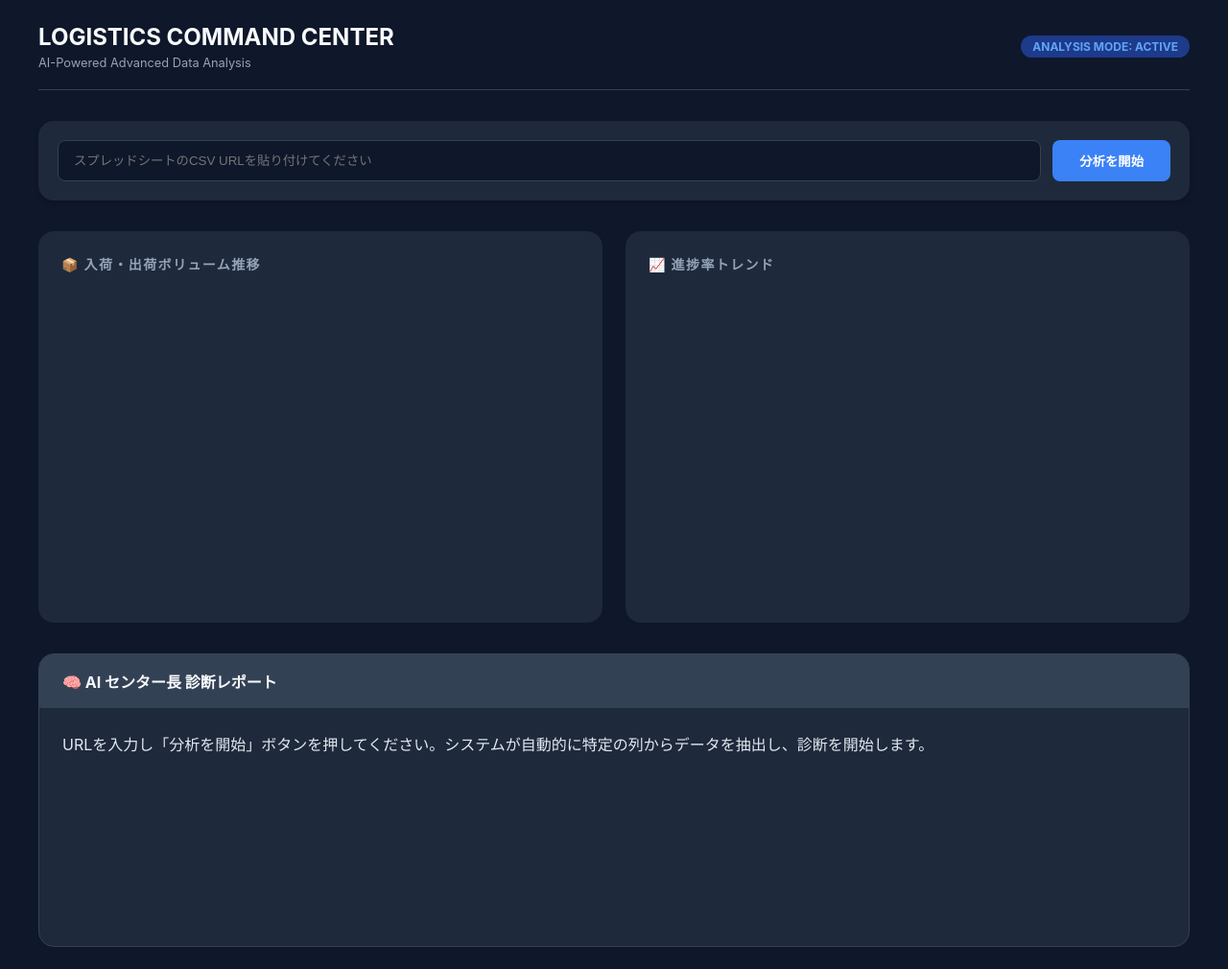
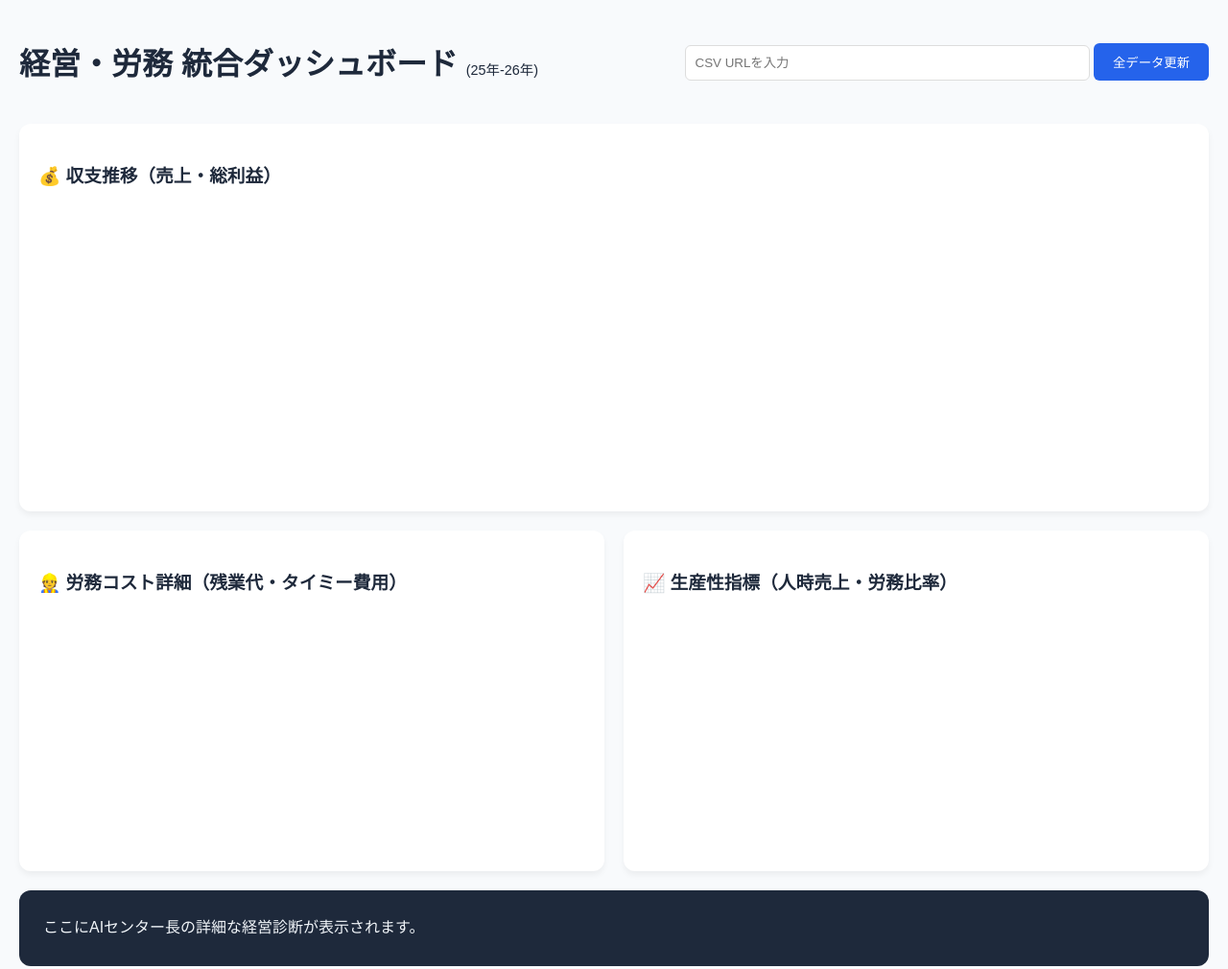
Before and after one commit to haraki-boop/super-dashboard, a plain HTML site: page index.html in a window 1280 px wide. Shown: the whole page at 96% size. Drawn offline with nearby package versions, Linux system fonts and the light colour scheme.

Commit message:
Update index.html

```diff
--- a/index.html
+++ b/index.html
@@ -2,183 +2,136 @@
 <html lang="ja">
 <head>
     <meta charset="UTF-8">
-    <meta name="viewport" content="width=device-width, initial-scale=1.0">
-    <title>Logistics Intelligence Dashboard</title>
+    <title>Executive Logistics Dashboard</title>
     <script src="https://cdn.jsdelivr.net/npm/chart.js"></script>
     <style>
-        :root {
-            --bg: #0f172a;
-            --surface: #1e293b;
-            --primary: #3b82f6;
-            --accent: #ef4444;
-            --success: #10b981;
-            --text-main: #f8fafc;
-            --text-sub: #94a3b8;
-        }
-        body {
-            font-family: -apple-system, BlinkMacSystemFont, "Segoe UI", Roboto, sans-serif;
-            background-color: var(--bg);
-            color: var(--text-main);
-            margin: 0;
-            padding: 24px;
-        }
-        .container { max-width: 1200px; margin: 0 auto; }
-
-        header { display: flex; justify-content: space-between; align-items: center; margin-bottom: 32px; border-bottom: 1px solid #334155; padding-bottom: 20px; }
-        .badge { background: #1e3a8a; color: #60a5fa; padding: 4px 12px; border-radius: 9999px; font-size: 0.75rem; font-weight: 700; }
-
-        .input-card {
-            background: var(--surface);
-            padding: 20px;
-            border-radius: 16px;
-            margin-bottom: 32px;
-            display: flex;
-            gap: 12px;
-            box-shadow: 0 4px 6px -1px rgba(0,0,0,0.2);
-        }
-        input {
-            flex-grow: 1;
-            background: #0f172a;
-            border: 1px solid #334155;
-            color: white;
-            padding: 12px 16px;
-            border-radius: 8px;
-            outline: none;
-        }
-        button {
-            background: var(--primary);
-            color: white;
-            border: none;
-            padding: 12px 28px;
-            border-radius: 8px;
-            font-weight: 700;
-            cursor: pointer;
-            transition: all 0.2s;
-        }
-        button:hover { opacity: 0.9; transform: translateY(-1px); }
-
-        .grid { display: grid; grid-template-columns: repeat(auto-fit, minmax(400px, 1fr)); gap: 24px; margin-bottom: 32px; }
-        .card { background: var(--surface); padding: 24px; border-radius: 16px; }
-        .card h2 { font-size: 0.875rem; color: var(--text-sub); margin: 0 0 20px 0; text-transform: uppercase; letter-spacing: 0.1em; }
-        .chart-container { height: 320px; position: relative; }
-
-        .report-section { background: var(--surface); border-radius: 16px; overflow: hidden; border: 1px solid #334155; }
-        .report-header { background: #334155; padding: 16px 24px; font-weight: 700; display: flex; align-items: center; gap: 10px; }
-        .report-body { padding: 24px; min-height: 200px; line-height: 1.8; color: #e2e8f0; }
-
-        .loading { animation: pulse 2s infinite; color: var(--text-sub); }
-        @keyframes pulse { 0%, 100% { opacity: 1; } 50% { opacity: 0.5; } }
-        strong { color: #fbbf24; }
+        :root { --bg: #f8fafc; --card: #ffffff; --primary: #2563eb; --text: #1e293b; }
+        body { font-family: sans-serif; background: var(--bg); color: var(--text); padding: 20px; margin: 0; }
+        .header { display: flex; justify-content: space-between; align-items: center; margin-bottom: 20px; }
+        .grid { display: grid; grid-template-columns: repeat(2, 1fr); gap: 20px; }
+        .card { background: var(--card); padding: 20px; border-radius: 12px; box-shadow: 0 4px 6px rgba(0,0,0,0.05); }
+        .full-width { grid-column: span 2; }
+        .ai-report { background: #1e293b; color: #f1f5f9; padding: 25px; border-radius: 12px; margin-top: 20px; line-height: 1.8; }
+        input { padding: 10px; width: 400px; border: 1px solid #ddd; border-radius: 6px; }
+        button { padding: 10px 20px; background: var(--primary); color: white; border: none; border-radius: 6px; cursor: pointer; }
     </style>
 </head>
 <body>
 
-<div class="container">
-    <header>
-        <div>
-            <h1 style="margin:0; font-size: 1.5rem;">LOGISTICS COMMAND CENTER</h1>
-            <p style="margin:5px 0 0; font-size: 0.8rem; color: var(--text-sub);">AI-Powered Advanced Data Analysis</p>
-        </div>
-        <div class="badge">ANALYSIS MODE: ACTIVE</div>
-    </header>
+<div class="header">
+    <h1>経営・労務 統合ダッシュボード <span style="font-size: 0.9rem; font-weight: normal;">(25年-26年)</span></h1>
+    <div>
+        <input type="text" id="csvUrl" placeholder="CSV URLを入力">
+        <button onclick="updateAll()">全データ更新</button>
+    </div>
+</div>
 
-    <div class="input-card">
-        <input type="text" id="csvUrl" placeholder="スプレッドシートのCSV URLを貼り付けてください">
-        <button onclick="executeAnalysis()">分析を開始</button>
+<div class="grid">
+    <div class="card full-width">
+        <h3>💰 収支推移（売上・総利益）</h3>
+        <div style="height: 300px;"><canvas id="profitChart"></canvas></div>
     </div>
 
-    <div class="grid">
-        <div class="card">
-            <h2>📦 入荷・出荷ボリューム推移</h2>
-            <div class="chart-container"><canvas id="mainChart"></canvas></div>
-        </div>
-        <div class="card">
-            <h2>📈 進捗率トレンド</h2>
-            <div class="chart-container"><canvas id="progressChart"></canvas></div>
-        </div>
+    <div class="card">
+        <h3>👷 労務コスト詳細（残業代・タイミー費用）</h3>
+        <div style="height: 250px;"><canvas id="laborChart"></canvas></div>
     </div>
 
-    <div class="report-section">
-        <div class="report-header">🧠 AI センター長 診断レポート</div>
-        <div class="report-body" id="aiReport">
-            URLを入力し「分析を開始」ボタンを押してください。システムが自動的に特定の列からデータを抽出し、診断を開始します。
-        </div>
+    <div class="card">
+        <h3>📈 生産性指標（人時売上・労務比率）</h3>
+        <div style="height: 250px;"><canvas id="prodChart"></canvas></div>
     </div>
+</div>
+
+<div class="ai-report" id="aiReport">
+    ここにAIセンター長の詳細な経営診断が表示されます。
 </div>
 
 <script>
     let charts = {};
 
-    async function executeAnalysis() {
+    async function updateAll() {
         const url = document.getElementById('csvUrl').value;
         const reportArea = document.getElementById('aiReport');
-        if (!url) return alert("URLを入力してください");
+        if(!url) return;
 
-        reportArea.innerHTML = '<div class="loading">>>> 指定された列(1, 10, 18, 23)からデータを抽出中...</div>';
+        reportArea.innerText = "全26項目をクロス集計中...";
 
         try {
             const res = await fetch(url);
             const csvText = await res.text();
             const rows = csvText.trim().split('\n').map(r => r.split(','));
 
-            // センター長指定の列番号からデータを抽出
-            // 1: 日付, 10: 合計(入荷), 18: 合計(出荷), 23: 進捗率
-            const labels = rows.slice(1).map(r => r[1] || "不明");
-            const inData = rows.slice(1).map(r => parseFloat(r[10]) || 0);
-            const outData = rows.slice(1).map(r => parseFloat(r[18]) || 0);
-            const progressData = rows.slice(1).map(r => parseFloat(r[23]) || 0);
+            // 画像の並びからデータを自動抽出
+            const labels = rows.slice(1).map(r => r[0]); // 月
+            const sales = rows.slice(1).map(r => parseFloat(r[1]) || 0); // 売上
+            const gross = rows.slice(1).map(r => parseFloat(r[4]) || 0); // 総利益
+            const overtime = rows.slice(1).map(r => parseFloat(r[3]) || 0); // 残業代
+            const tymee = rows.slice(1).map(r => parseFloat(r[13]) || 0); // タイミー費用
+            const prod = rows.slice(1).map(r => parseFloat(r[18]) || 0); // 生産性
 
-            // グラフ描画
-            renderMainChart(labels, inData, outData);
-            renderProgressChart(labels, progressData);
+            // 各グラフをレンダリング
+            renderProfitChart(labels, sales, gross);
+            renderLaborChart(labels, overtime, tymee);
+            renderProdChart(labels, prod);
 
-            // AI分析
-            reportArea.innerHTML = '<div class="loading">>>> AIが異常値をスキャンしています...</div>';
+            // AIに全項目を渡して、経営的な改善点を答えさせる
             const aiRes = await fetch("/api/generate", {
                 method: "POST",
                 headers: { "Content-Type": "application/json" },
                 body: JSON.stringify({
                     model: "gpt-4o",
                     messages: [
-                        { role: "system", content: "あなたはデータに基づき現場の異常を見抜く物流センター長です。入荷(10列目)、出荷(18列目)、進捗(23列目)の数値を厳しくチェックし、異常があれば指摘、なければ今後の予測と現場への指示をプロフェッショナルに伝えてください。" },
-                        { role: "user", content: `分析用データ(CSV):\n${csvText}` }
+                        { role: "system", content: "あなたは経営コンサルタント資格を持つ物流センター長です。売上、利益だけでなく、残業代やタイミー費用、人時売上の推移から、経営上の『火種』を見つけて改善策を提案してください。" },
+                        { role: "user", content: `25年〜26年の経営データです。分析せよ：\n${csvText}` }
                     ]
                 })
             });
             const data = await aiRes.json();
-            reportArea.innerHTML = data.choices[0].message.content.replace(/\n/g, '<br>').replace(/\*\*(.*?)\*\*/g, '<strong>$1</strong>');
+            reportArea.innerHTML = "<h2>📝 センター長 経営判断</h2>" + data.choices[0].message.content.replace(/\n/g, '<br>');
 
         } catch (e) {
-            reportArea.innerText = "エラーが発生しました。VercelのAPIキー設定、またはURLを確認してください: " + e.message;
+            reportArea.innerText = "エラー: " + e.message;
         }
     }
 
-    function renderMainChart(labels, inData, outData) {
-        if (charts.main) charts.main.destroy();
-        const ctx = document.getElementById('mainChart').getContext('2d');
-        charts.main = new Chart(ctx, {
+    function renderProfitChart(labels, sales, gross) {
+        if(charts.p) charts.p.destroy();
+        charts.p = new Chart(document.getElementById('profitChart'), {
+            type: 'line',
+            data: {
+                labels: labels,
+                datasets: [
+                    { label: '売上', data: sales, borderColor: '#2563eb', fill: false },
+                    { label: '売上総利益', data: gross, borderColor: '#10b981', fill: true, backgroundColor: 'rgba(16, 185, 129, 0.1)' }
+                ]
+            }
+        });
+    }
+
+    function renderLaborChart(labels, ot, tymee) {
+        if(charts.l) charts.l.destroy();
+        charts.l = new Chart(document.getElementById('laborChart'), {
             type: 'bar',
             data: {
                 labels: labels,
                 datasets: [
-                    { label: '入荷合計', data: inData, backgroundColor: '#3b82f6' },
-                    { label: '出荷合計', data: outData, backgroundColor: '#10b981' }
+                    { label: '残業代', data: ot, backgroundColor: '#ef4444' },
+                    { label: 'タイミー費用', data: tymee, backgroundColor: '#f59e0b' }
                 ]
             },
-            options: { maintainAspectRatio: false, plugins: { legend: { labels: { color: '#94a3b8' } } } }
+            options: { scales: { y: { stacked: true } } }
         });
     }
 
-    function renderProgressChart(labels, data) {
-        if (charts.prog) charts.prog.destroy();
-        const ctx = document.getElementById('progressChart').getContext('2d');
-        charts.prog = new Chart(ctx, {
+    function renderProdChart(labels, prod) {
+        if(charts.pr) charts.pr.destroy();
+        charts.pr = new Chart(document.getElementById('prodChart'), {
             type: 'line',
             data: {
                 labels: labels,
-                datasets: [{ label: '進捗率(%)', data: data, borderColor: '#fbbf24', tension: 0.4, fill: false }]
-            },
-            options: { maintainAspectRatio: false, plugins: { legend: { labels: { color: '#94a3b8' } } } }
+                datasets: [{ label: '人時売上', data: prod, borderColor: '#8b5cf6', tension: 0.4 }]
+            }
         });
     }
 </script>
```
